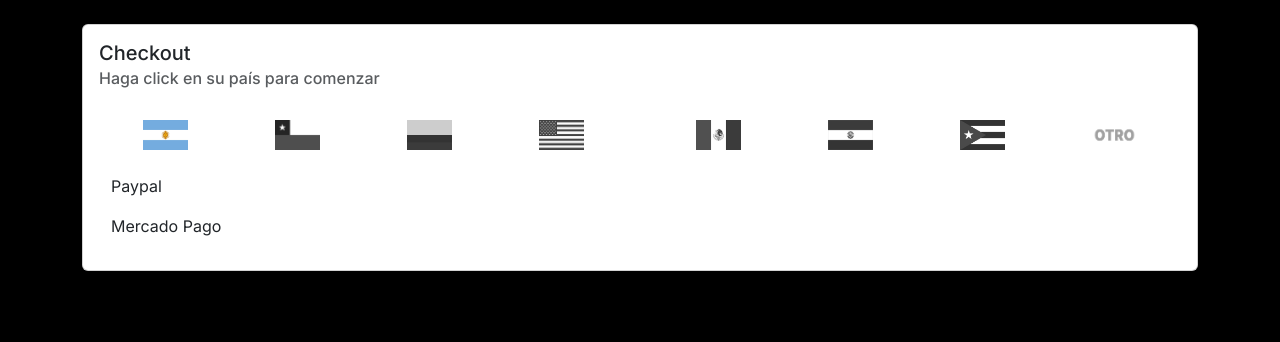
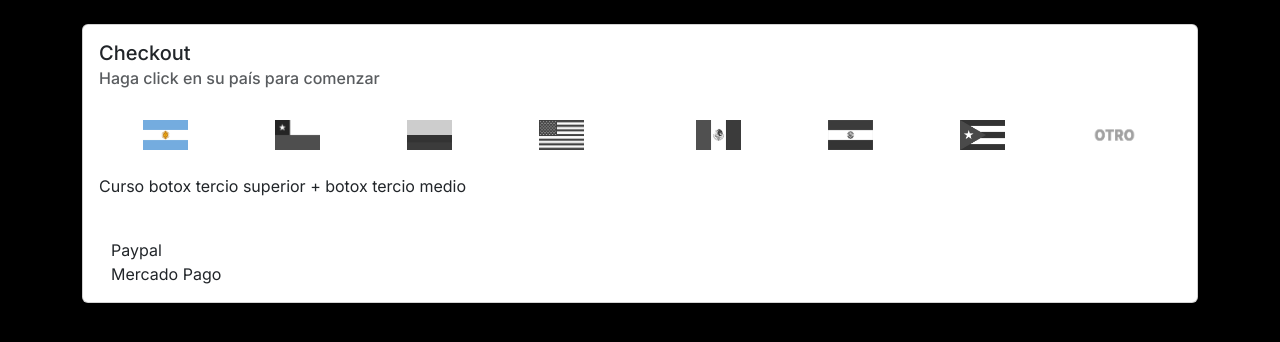
Before and after one commit to enzoaf99/jaim-inst, a Next.js app: page /shop in a window 1280 px wide. Both pictures are taken after a click on the link 165 px from the left and 135 px from the top of the page. Shown: the top 342 px of the page. Built offline with nearby package versions, Linux system fonts and the light colour scheme.

Commit message:
fix offer

```diff
--- a/src/app/shop/page.jsx
+++ b/src/app/shop/page.jsx
@@ -96,9 +96,18 @@ export default function Shop() {
                             </div>
                         </div>
 
+                        <div className={"pt-4"}>
+                            <p>Curso botox tercio superior + botox tercio medio</p>
+                        </div>
+
                         <div className={"container pt-4"}>
-                            <p style={{display: selectedCountry ? 'block' : 'none'}}>Paypal</p>
-                            <p style={{display: selectedCountry === 'arg' ? 'block' : 'none'}}>Mercado Pago</p>
+                            <div style={{ display: selectedCountry === 'arg' ? 'block' : 'none' }}>
+                                <div>Paypal</div>
+                                <div>Mercado Pago</div>
+                            </div>
+                            <div style={{ display: selectedCountry === 'arg' ? 'none' : 'block' }}>
+                                <div>Paypal</div>
+                            </div>
                         </div>
                     </div>
                 </div>
@@ -110,11 +119,7 @@ export default function Shop() {
                 }
 
                 a.selected {
-                    filter: grayscale(0%); /* Elimina la escala de grises para la bandera seleccionada */
-                }
-
-                p:last-child {
-                    display: ${selectedCountry === 'arg' ? 'block' : 'none'};
+                    filter: grayscale(0%);
                 }
             `}</style>
         </>
--- a/src/component/botox/Offer.jsx
+++ b/src/component/botox/Offer.jsx
@@ -52,7 +52,7 @@ function Offer() {
                 <div id={"offer"} className={"col-md-7 col-xl-4 col-xxl-3 bg-jaim-primary p-4 text-center text-white"}>
                     <h3 className={"text-white fw-bold"}>CURSO BOTOX TERCIO SUPERIOR</h3>
                     <p className={"text-white fs-5"}>Comprando hoy también recibís GRATIS</p>
-                    <h3 className={"text-white fw-bold"}>CURSO BOTOX TERCIÓ MEDIO</h3>
+                    <h3 className={"text-white fw-bold"}>CURSO BOTOX TERCIO MEDIO</h3>
                     <p className={"text-white fw-light text-uppercase bg-danger"}>
                         ACCESO INMEDIATO CON 64% de descuento
                     </p>
--- /dev/null
+++ b/src/component/shop/Paypal.jsx
@@ -0,0 +1,5 @@
+export default function Paypal(){
+    return(
+            <p>Hola Pais 2</p>
+    )
+}
```
